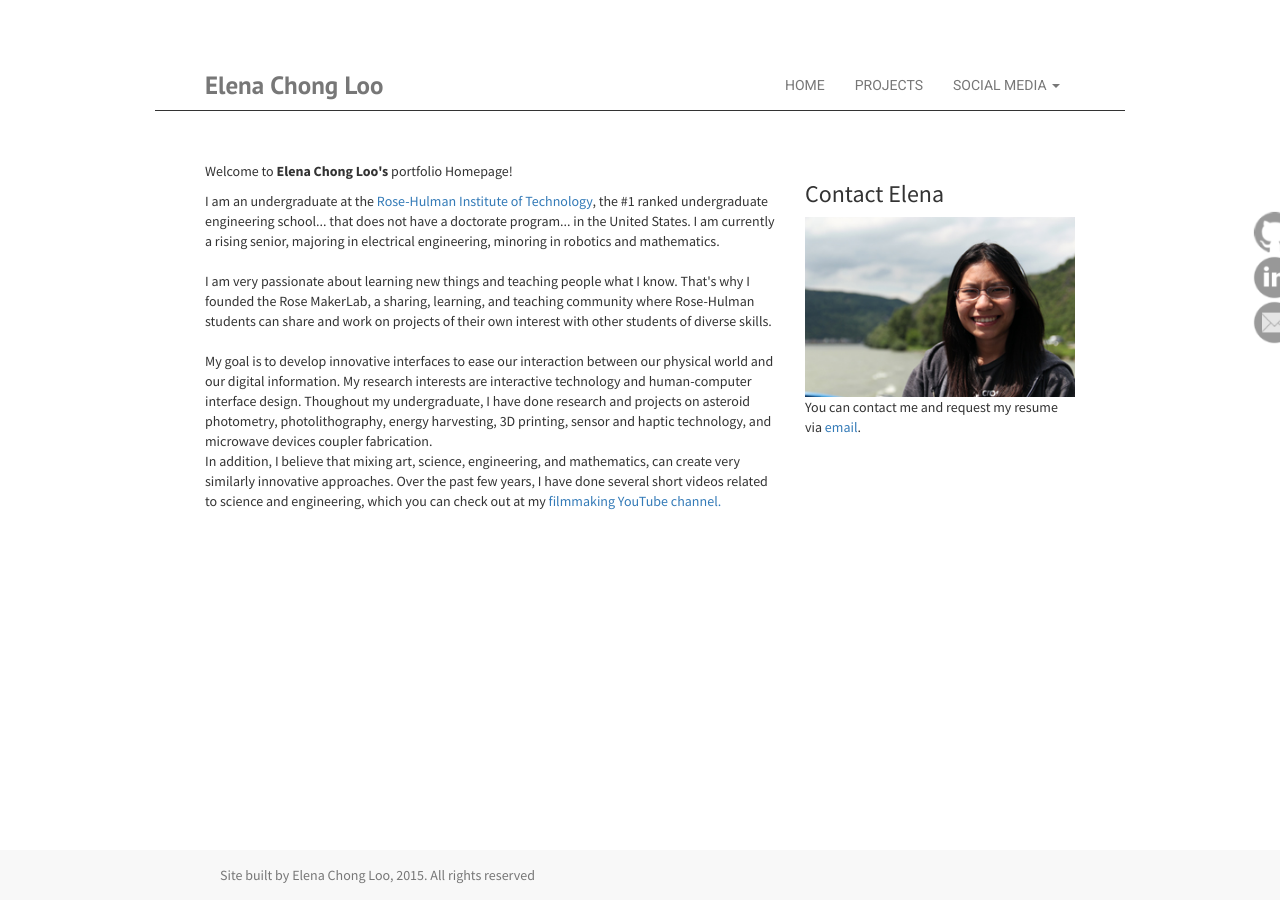
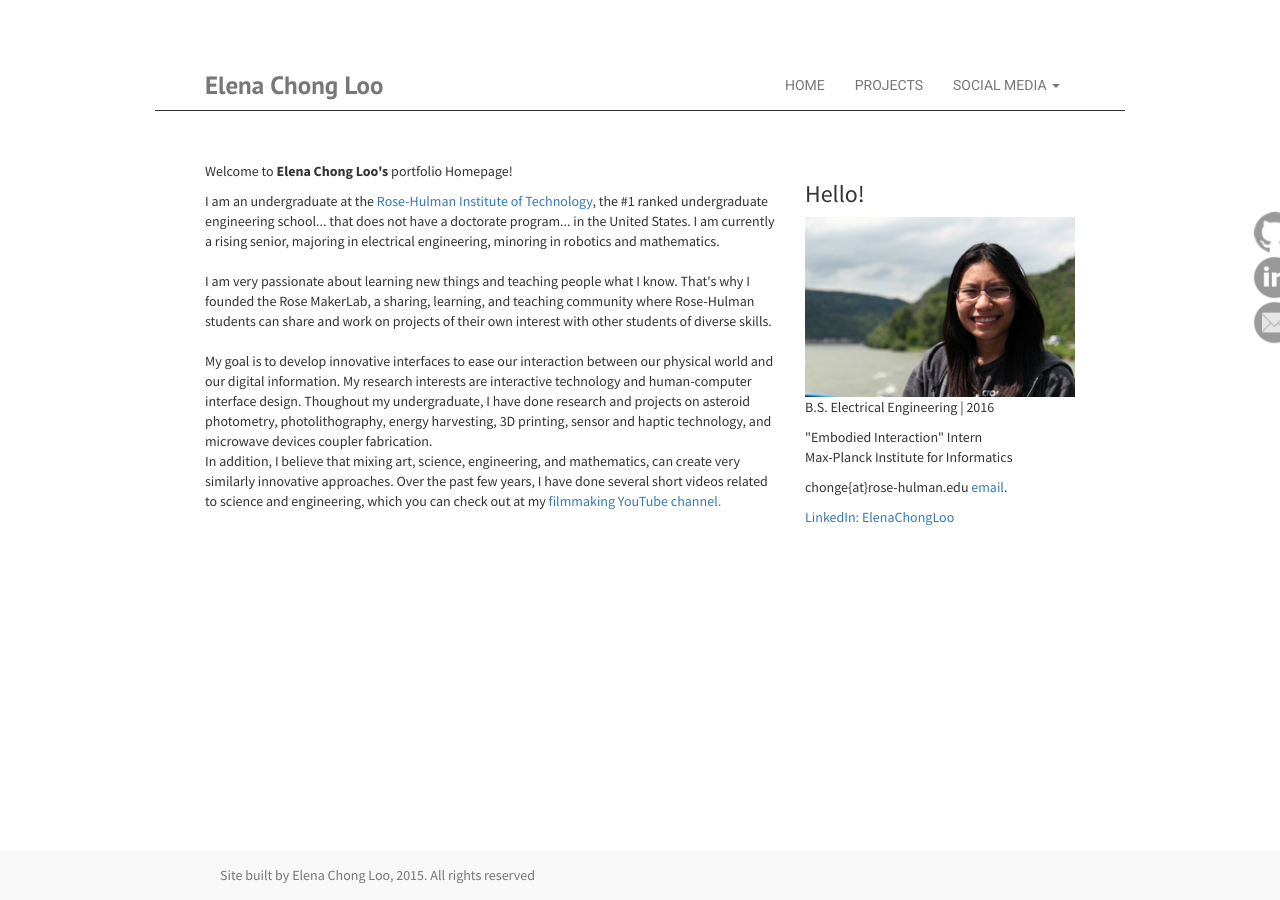
Before and after one commit to helenchg/elenachong.com, a Jekyll site: the page built from index.html, in a window 1280 px wide. Built offline with Jekyll 4.4.1, drawn with Linux system fonts in a browser that asks for light colours; nearby versions of some CDN libraries.

Commit message:
changed main page

```diff
--- a/index.html
+++ b/index.html
@@ -22,9 +22,12 @@ title: Elena Chong Loo
 
             <!-- contact me -->
                 <div class= "col-md-4">
-                    <h3> Contact Elena</h3>
+                    <h3> Hello!</h3>
                     <img class="img-responsive" src ="/img/profile2.jpg">
-                    <p>You can contact me and request my resume via <a href="mailto:chonge@rose-hulman.edu">email</a>.</p>
+                    <p>B.S. Electrical Engineering | 2016</p>
+                    <p>"Embodied Interaction" Intern <br> Max-Planck Institute for Informatics</p>
+                    <p>chonge{at}rose-hulman.edu   <a href="mailto:chonge@rose-hulman.edu">email</a>.</p>
+                    <p><a href ="https://www.linkedin.com/in/elenachongloo">LinkedIn: ElenaChongLoo</a></p>
                 </div>
 
             <!-- END OF CONTACT ME -->
```
